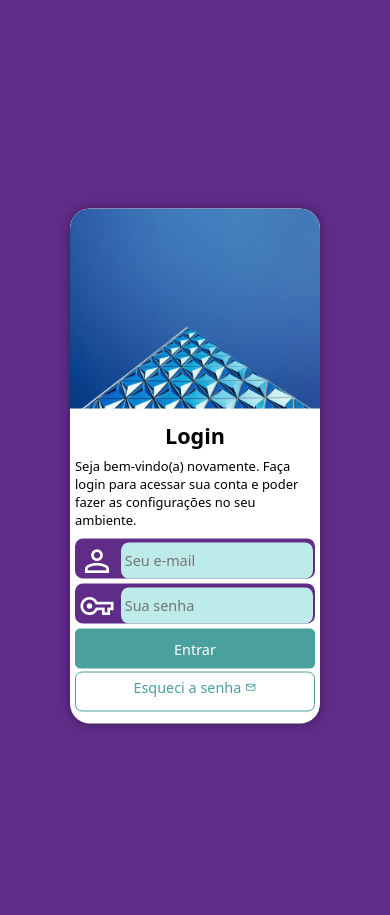
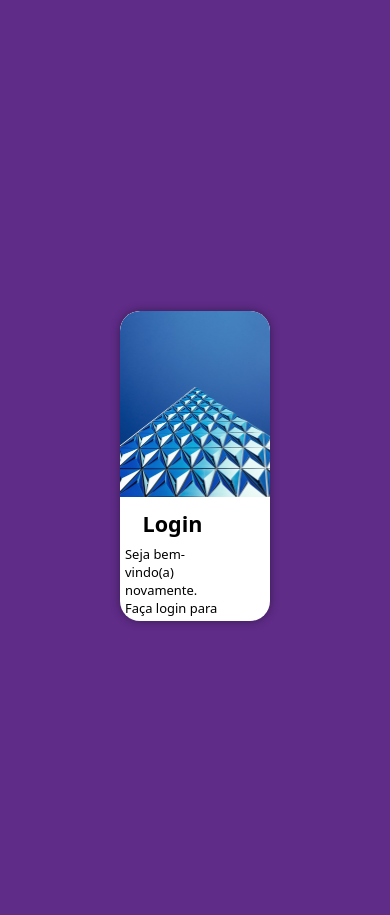
Before and after one commit to rdsilvadev/d15, a PHP site: page / in a window 390 px wide. Shown: the top 915 px of the page. Run offline with PHP 8.4, Linux system fonts and the light colour scheme.

Commit message:
Update media-query.css

```diff
--- a/estilos/media-query.css
+++ b/estilos/media-query.css
@@ -5,6 +5,35 @@
   verde: #49a09d
   lilás: #5f2c82
 */
+
+/* Typical Devide Breakpoints
+Pequenas telas: até 600px
+Celular: de 600px até 768px
+Tablet: 768px até 992px
+Desktop: 992px até 1200px
+Grandes telas: acima de 1200px
+*/
+
+@media screen and (min-width: 320px) and (max-width: 600px) {
+
+
+    section#login {
+        height: 310px;
+        width: 150px;
+    }
+
+    section#login > div#imagem {
+        float: top;
+        width: 100%;
+        height: 60%;
+        border-top-right-radius: 0px;
+    }
+
+    section#login > div#formulario {
+        float: bottom;
+        width: 70%;
+    }
+}
 
 @media screen and (min-width: 768px) and (max-width: 992px) {
     body {
```
